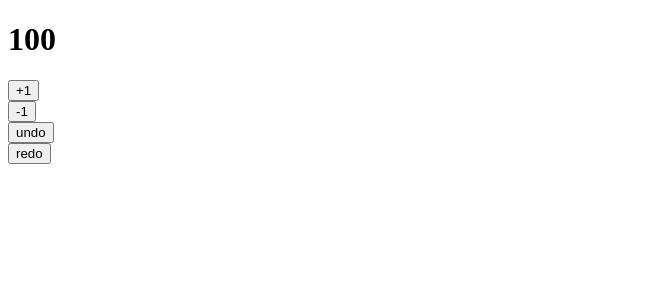
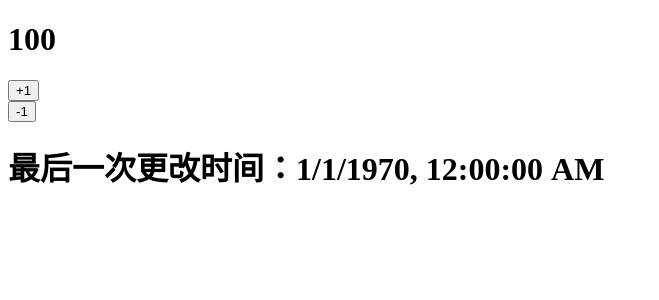
Before and after one commit to maomao124/vueuse-test, a Vue app: page / in a window 1280 px wide. Shown: the top 300 px of the page, without its empty margins (0-659 px from the left). Built offline with nearby package versions, Linux system fonts and the light colour scheme.

Commit message:
useLastChanged

```diff
--- a/src/main.ts
+++ b/src/main.ts
@@ -1,4 +1,4 @@
 import { createApp } from 'vue'
-import App from './view/View2.vue'
+import App from './view/View3.vue'
 
 createApp(App).mount('#app')
--- /dev/null
+++ b/src/view/View3.vue
@@ -0,0 +1,27 @@
+<template>
+
+  <h1>{{ count }}</h1>
+  <button @click="count++">+1</button>
+  <br>
+  <button @click="count--">-1</button>
+  <br>
+  <h1>最后一次更改时间：{{ new Date(lastChanged).toLocaleString() }}</h1>
+
+
+</template>
+
+<script setup lang="ts">
+
+import {ref} from "vue";
+import {useLastChanged} from "@vueuse/core";
+
+const count = ref(100);
+
+const lastChanged = useLastChanged(count)
+
+
+</script>
+
+<style scoped>
+
+</style>
```
